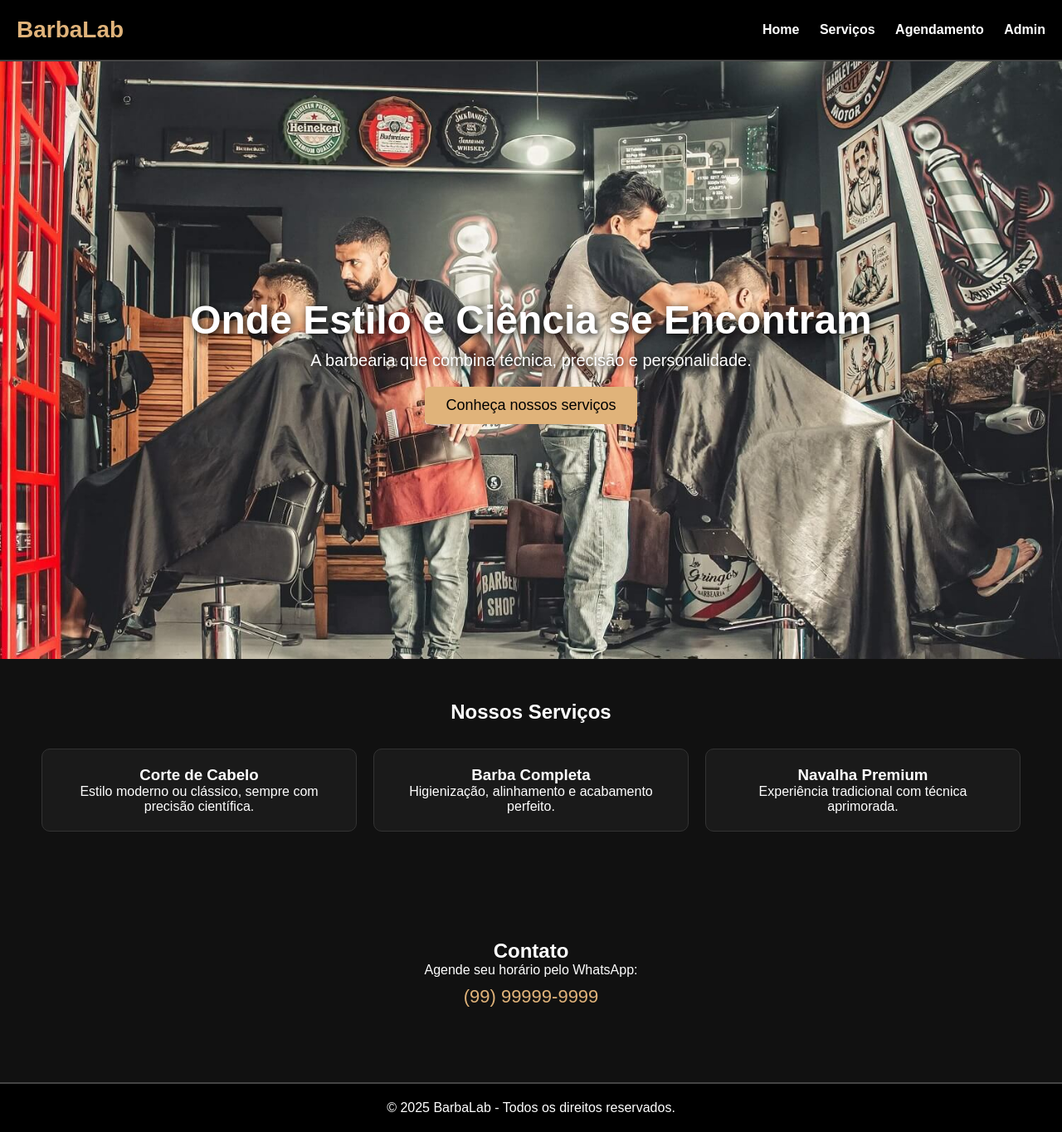
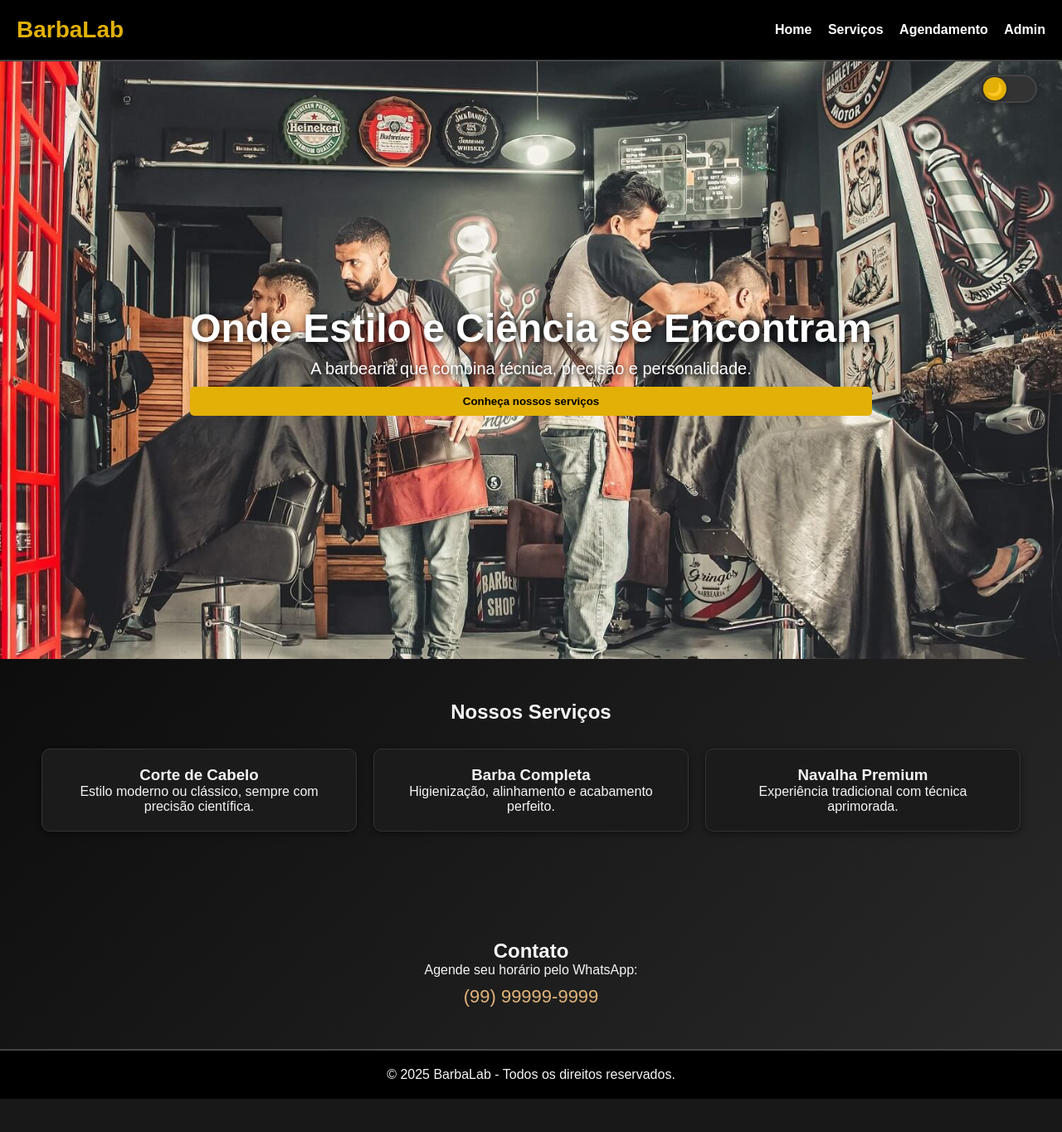
Before and after one commit to PedrowwLuis/Projeto-BarbaLab, a PHP site: page / in a window 1280 px wide. Shown: the whole page at 83% size. After the commit the page ends 1324 px from the top, so only its background shows below. Run offline with PHP 8.4, Linux system fonts and the light colour scheme.

Commit message:
ajuste tema

```diff
--- a/Admin/Admin.php
+++ b/Admin/Admin.php
@@ -33,8 +33,7 @@
 </header>
 
 <div class="theme-toggle" id="themeToggle">
-    <span class="moon"></span>
-    <div class="slider"><span class="icon"></span></div>
+  <div class="slider"></div>
 </div>
 
 <div class="login-container">
@@ -84,7 +83,7 @@
   <p>© 2025 BarbaLab - Todos os direitos reservados.</p>
 </footer>
 
-<script src="script.js"></script>
+<script src="../script.js"></script>
 
 </body>
 </html>
--- a/Admin/agendamento_admin.php
+++ b/Admin/agendamento_admin.php
@@ -24,8 +24,7 @@
 </header>
 
 <div class="theme-toggle" id="themeToggle">
-    <span class="moon"></span>
-    <div class="slider"><span class="icon"></span></div>
+  <div class="slider"></div>
 </div>
 
 <div class="login-container">
@@ -78,6 +77,6 @@
   <p>© 2025 BarbaLab - Todos os direitos reservados.</p>
 </footer>
 
-<script src="script.js"></script>
+<script src="../script.js"></script>
 </body>
 </html>
--- a/Admin/editar_agendamento.php
+++ b/Admin/editar_agendamento.php
@@ -64,6 +64,10 @@
     </nav>
 </header>
 
+<div class="theme-toggle" id="themeToggle">
+  <div class="slider"></div>
+</div>
+
 <div class="login-container">
     <div class="login-box" style="width:420px; text-align:left;">
         <h2>Editar</h2>
@@ -95,5 +99,7 @@
     <p>© 2025 BarbaLab - Todos os direitos reservados.</p>
 </footer>
 
+<script src="../script.js"></script>
+
 </body>
 </html>
--- a/Clientes/agendamento.php
+++ b/Clientes/agendamento.php
@@ -24,8 +24,7 @@
 </header>
 
 <div class="theme-toggle" id="themeToggle">
-    <span class="moon"></span>
-    <div class="slider"><span class="icon"></span></div>
+  <div class="slider"></div>
 </div>
 
 <div class="login-container">
@@ -78,6 +77,6 @@
   <p>© 2025 BarbaLab - Todos os direitos reservados.</p>
 </footer>
 
-<script src="script.js"></script>
+<script src="../script.js"></script>
 </body>
 </html>
--- a/Index.php
+++ b/Index.php
@@ -4,48 +4,8 @@
   <meta charset="UTF-8" />
   <meta name="viewport" content="width=device-width, initial-scale=1.0" />
   <title>BarbaLab - Home</title>
+  <link rel="stylesheet" href="style.css">
   <style>
-    * {
-      margin: 0;
-      padding: 0;
-      box-sizing: border-box;
-      font-family: Arial, sans-serif;
-    }
-
-    body {
-      background-color: #111;
-      color: #fff;
-    }
-
-    header {
-      display: flex;
-      justify-content: space-between;
-      align-items: center;
-      padding: 20px;
-      background: #000;
-      border-bottom: 2px solid #444;
-      position: sticky;
-      top: 0;
-      z-index: 100;
-    }
-
-    header h1 {
-      font-size: 28px;
-      color: #e0b37a;
-    }
-
-    nav a {
-      margin-left: 20px;
-      color: #fff;
-      text-decoration: none;
-      font-weight: bold;
-      transition: 0.3s;
-    }
-
-    nav a:hover {
-      color: #e0b37a;
-    }
-
     .hero {
       height: 90vh;
       background: url('barber.jpg') no-repeat center/cover;
@@ -58,28 +18,15 @@
 
     .hero h2 {
       font-size: 48px;
+      color: #fff !important;
       text-shadow: 2px 2px 10px #000;
     }
 
     .hero p {
       margin-top: 10px;
       font-size: 20px;
+      color: #fff !important;
       text-shadow: 2px 2px 8px #000;
-    }
-
-    .btn {
-      margin-top: 20px;
-      padding: 12px 25px;
-      font-size: 18px;
-      background: #e0b37a;
-      border: none;
-      cursor: pointer;
-      border-radius: 6px;
-      transition: 0.3s;
-    }
-
-    .btn:hover {
-      background: #c79a60;
     }
 
     .section {
@@ -95,24 +42,17 @@
     }
 
     .card {
-      background: #1a1a1a;
+      background: var(--card-bg);
       padding: 20px;
       border-radius: 10px;
-      border: 1px solid #333;
+      border: 1px solid var(--card-border);
       transition: 0.3s;
+      box-shadow: 0 2px 8px var(--box-shadow);
     }
 
     .card:hover {
       transform: translateY(-5px);
-      border-color: #e0b37a;
-    }
-
-    footer {
-      text-align: center;
-      padding: 20px;
-      background: #000;
-      border-top: 2px solid #444;
-      margin-top: 40px;
+      border-color: #e2b007;
     }
   </style>
 </head>
@@ -126,6 +66,10 @@
       <a href="Admin\login_adm.php">Admin</a>
     </nav>
   </header>
+
+  <div class="theme-toggle" id="themeToggle">
+    <div class="slider"></div>
+  </div>
 
   <section class="hero" id="home">
     <div>
@@ -163,6 +107,7 @@
     <p>© 2025 BarbaLab - Todos os direitos reservados.</p>
   </footer>
 
+  <script src="script.js"></script>
   <script>
     function scrollToSection(id) {
       document.getElementById(id).scrollIntoView({ behavior: 'smooth' });
--- a/style.css
+++ b/style.css
@@ -5,32 +5,71 @@
   box-sizing: border-box;
 }
 
+/* VARIÁVEIS DE TEMA */
+:root {
+  --bg-gradient-start: #000;
+  --bg-gradient-end: #2a2a2a;
+  --text-color: #f5f5f5;
+  --header-bg: #000;
+  --header-border: #444;
+  --link-color: #fff;
+  --link-hover: #e2b007;
+  --box-bg: #1b1b1b;
+  --box-border: transparent;
+  --box-shadow: rgba(0,0,0,0.5);
+  --input-bg: #2a2a2a;
+  --input-color: #f5f5f5;
+  --input-border: transparent;
+  --footer-bg: #000;
+  --footer-border: #444;
+  --card-bg: #1b1b1b;
+  --card-border: #333;
+  --toggle-bg: #333;
+  --toggle-slider: #e2b007;
+}
+
+body.light-theme {
+  --bg-gradient-start: #f0f0f0;
+  --bg-gradient-end: #ffffff;
+  --text-color: #333;
+  --header-bg: #fff;
+  --header-border: #ccc;
+  --link-color: #444;
+  --link-hover: #b8860b;
+  --box-bg: #fff;
+  --box-border: #ddd;
+  --box-shadow: rgba(0,0,0,0.15);
+  --input-bg: #f9f9f9;
+  --input-color: #333;
+  --input-border: #ddd;
+  --footer-bg: #f2f2f2;
+  --footer-border: #ccc;
+  --card-bg: #fff;
+  --card-border: #ddd;
+  --toggle-bg: #e0e0e0;
+  --toggle-slider: #e2b007;
+}
+
 /* BODY */
 body {
   font-family: 'Poppins', sans-serif;
-  background: linear-gradient(135deg, #000, #2a2a2a);
+  background: linear-gradient(135deg, var(--bg-gradient-start), var(--bg-gradient-end));
   min-height: 100vh;
-  color: #f5f5f5;
+  color: var(--text-color);
   transition: all 0.3s ease;
   display: flex;
   flex-direction: column;
 }
 
-/* TEMA CLARO */
-body.light-theme {
-  background: linear-gradient(135deg, #f0f0f0, #ffffff);
-  color: #333;
-}
-
 /* HEADER */
 header {
   width: 100%;
-  background: #000;
+  background: var(--header-bg);
   padding: 20px;
   display: flex;
   justify-content: space-between;
   align-items: center;
-  border-bottom: 2px solid #444;
+  border-bottom: 2px solid var(--header-border);
 }
 
 header h1 {
@@ -38,64 +77,67 @@
   font-size: 28px;
 }
 
-body.light-theme header {
-  background: #fff;
-  border-bottom: 2px solid #ccc;
-}
-
 nav a {
   text-decoration: none;
-  color: #fff;
+  color: var(--link-color);
   margin-left: 15px;
   font-weight: bold;
   transition: 0.3s;
 }
 
 nav a:hover {
-  color: #e2b007;
+  color: var(--link-hover);
 }
 
-body.light-theme nav a {
-  color: #444;
-}
-
-body.light-theme nav a:hover {
-  color: #b8860b;
-}
-
-/* BOTÃO DE TEMA */
+/* BOTÃO DE TEMA - Toggle Switch Deslizante */
 .theme-toggle {
-  position: absolute;
-  top: 90px;    /* logo abaixo do header */
-  right: 20px;
-  width: 60px;
-  height: 30px;
-  background: #333;
-  border-radius: 30px;
+  position: fixed;
+  top: 90px;
+  right: 30px;
+  width: 70px;
+  height: 34px;
+  background: var(--toggle-bg);
+  border-radius: 34px;
   cursor: pointer;
-  transition: all 0.3s ease;
+  transition: all 0.4s ease;
   display: flex;
   align-items: center;
   padding: 3px;
   z-index: 1000;
+  box-shadow: 0 2px 8px rgba(0,0,0,0.3);
+  border: 2px solid var(--header-border);
 }
 
-body.light-theme .theme-toggle {
-  background: #e0e0e0;
+.theme-toggle:hover {
+  transform: scale(1.05);
 }
 
 .theme-toggle .slider {
-  width: 24px;
-  height: 24px;
-  background: #e2b007;
+  width: 28px;
+  height: 28px;
+  background: var(--toggle-slider);
   border-radius: 50%;
   position: absolute;
   left: 3px;
-  transition: 0.3s ease;
+  transition: all 0.4s cubic-bezier(0.68, -0.55, 0.265, 1.55);
+  display: flex;
+  align-items: center;
+  justify-content: center;
+  box-shadow: 0 2px 5px rgba(0,0,0,0.3);
+}
+
+.theme-toggle .slider::before {
+  content: '🌙';
+  font-size: 16px;
+  position: absolute;
 }
 
 body.light-theme .theme-toggle .slider {
-  left: 33px;
+  left: 37px;
+}
+
+body.light-theme .theme-toggle .slider::before {
+  content: '☀️';
 }
 
 /* CONTAINER DO LOGIN */
```
Also changed, not shown: other parts of style.css (+49 -33 lines), Admin/login_adm.php (+3 -5 lines), Clientes/login_cliente.php (+3 -5 lines), Clientes/registrocliente.html (+2 -5 lines), script.js (+26 -20 lines).
